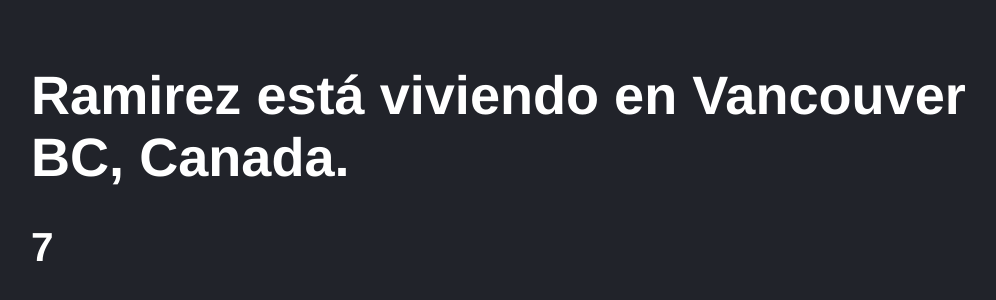
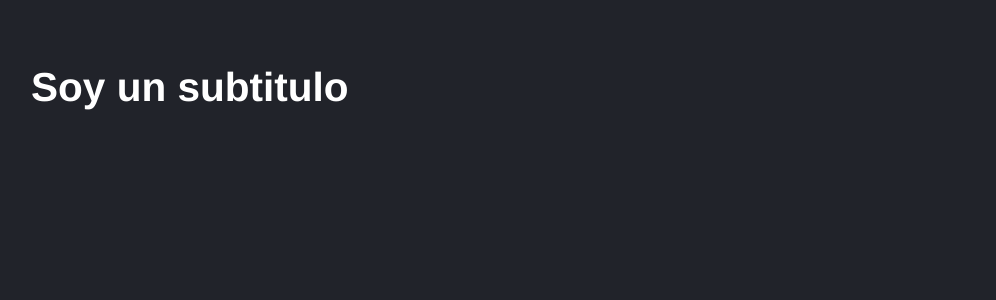
Before and after one commit to ImSuperSir/LearningReactVite, a React (Vite) app: page / in a window 1280 px wide. Shown: the part 120-420 px from the top of the page, without its empty margins (117-1113 px from the left). Built offline with nearby package versions, Linux system fonts and the light colour scheme.

Commit message:
MyFirstApp - props

```diff
--- a/src/MyFirstApp.jsx
+++ b/src/MyFirstApp.jsx
@@ -18,15 +18,16 @@
 // </>
 // );
 
-export const MyFirstApp = () =>
+export const MyFirstApp = (props) =>
 {
-  const lValor = GetUserName();
+  // const lValor = GetUserName();
   return (
     <>
       {
   /*Aca puedo tranquilamente agregar comentarios  */}
-      <h1>{lValor}</h1>
-      <h2>{getSumaNumeros(2, 5)}</h2>
+      <h1>{props.title}</h1>
+      {/* <h2>{getSumaNumeros(2, 5)}</h2> */}
+      <h2>Soy un subtitulo</h2>
     </>
   )
 }
```
